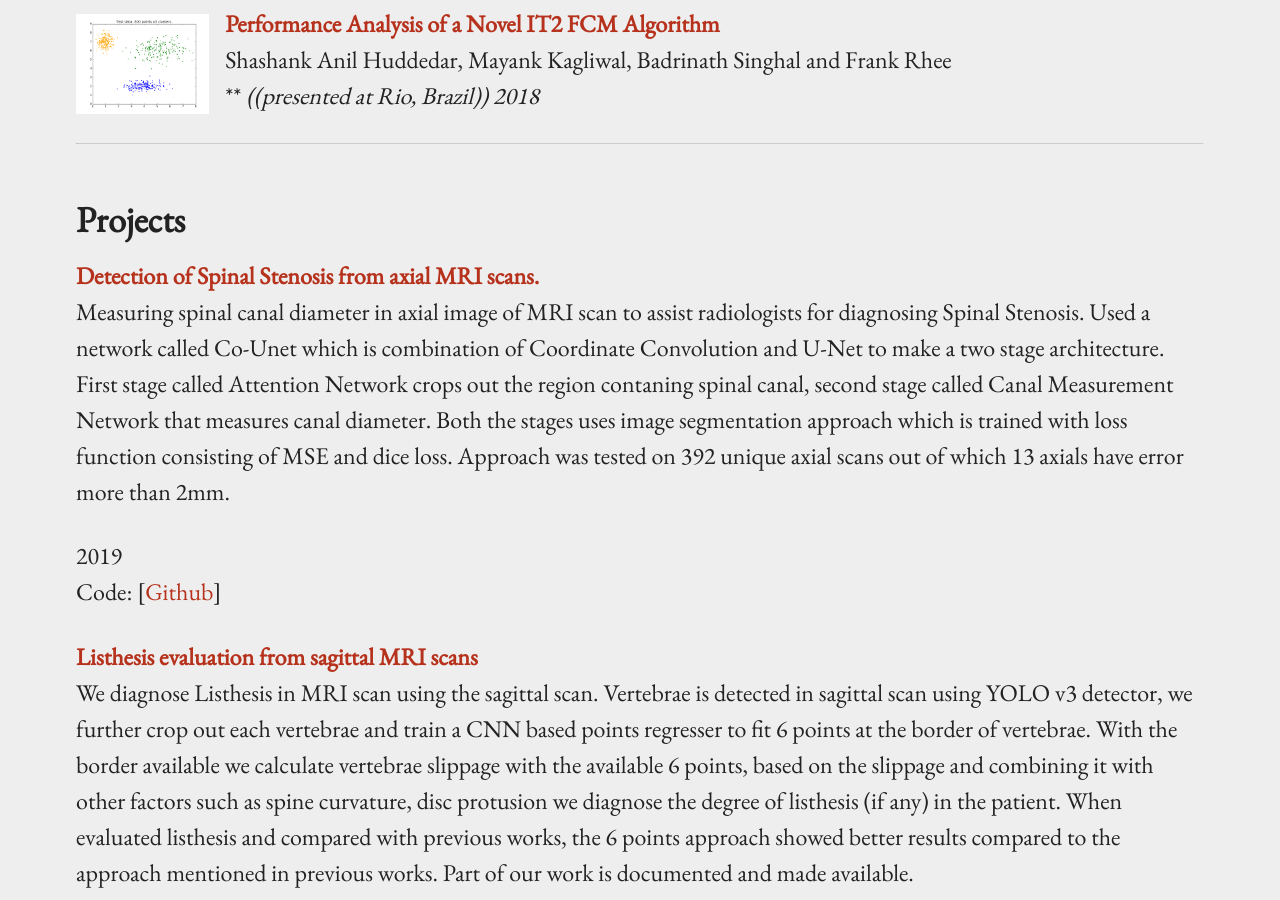
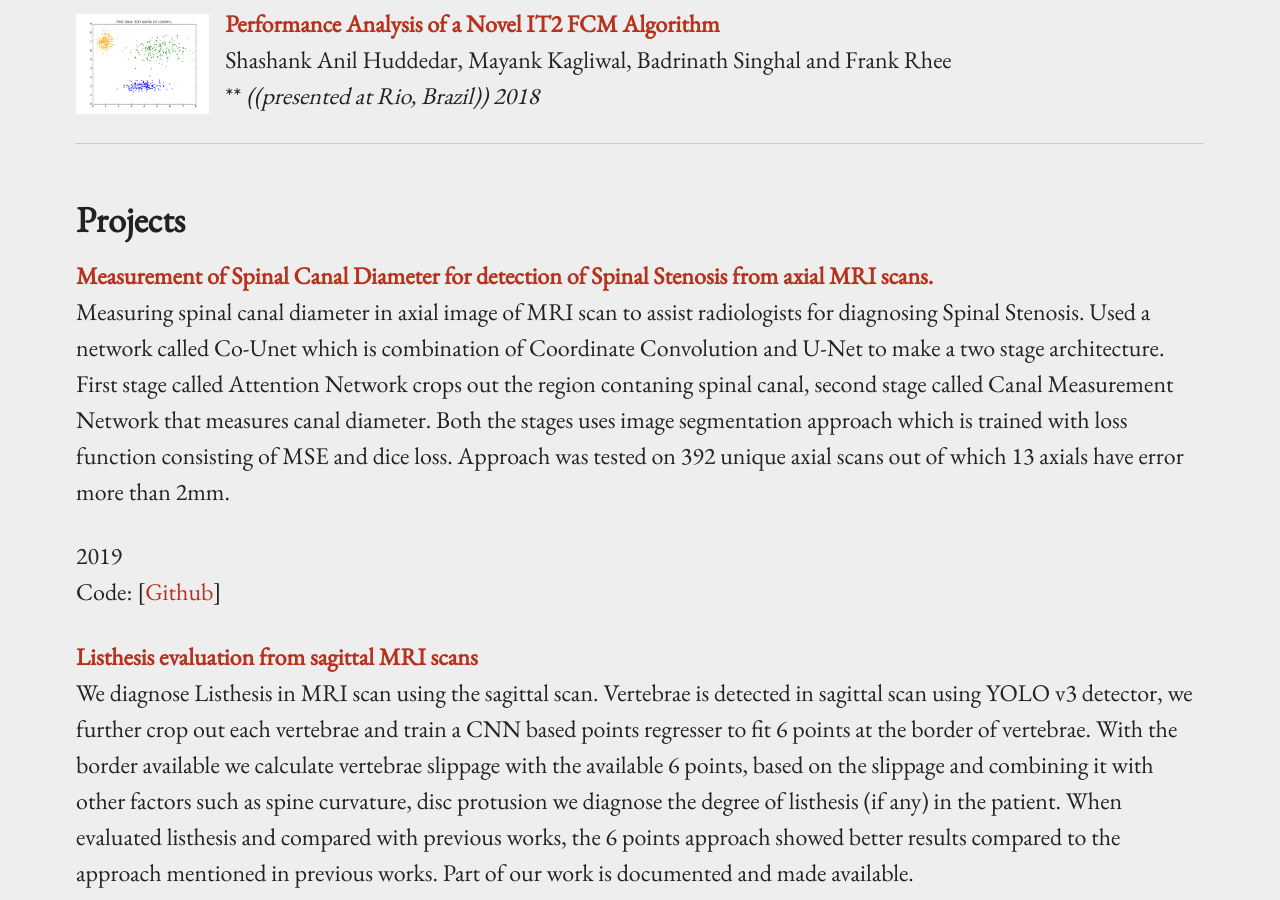
Before and after one commit to BadrinathS/BadrinathS.github.io, a Jekyll site: the page built from research.md, in a window 1280 px wide and 900 px high, scrolled down 491 px. Built offline with Jekyll 4.4.1, drawn with Linux system fonts in a browser that asks for light colours.

Commit message:
Update research.md

```diff
--- a/research.md
+++ b/research.md
@@ -44,7 +44,7 @@ pubs:
 
 projects:
 
-    - title:   "Detection of Spinal Stenosis from axial MRI scans."
+    - title:   "Measurement of Spinal Canal Diameter for detection of Spinal Stenosis from axial MRI scans."
       about: "Measuring spinal canal diameter in axial image of MRI scan to assist radiologists for diagnosing Spinal Stenosis. Used a network called Co-Unet which is combination of Coordinate Convolution and U-Net to make a two stage architecture. First stage called Attention Network crops out the region contaning spinal canal, second stage called Canal Measurement Network that measures canal diameter. Both the stages uses image segmentation approach which is trained with loss function consisting of MSE and dice loss. Approach was tested on 392 unique axial scans out of which 13 axials have error more than 2mm."
     #  author:  "M. McFly, D. Kirk, L. Skywalker, H.J. Potter, I. Jones, H. Houdini"
     #  journal: "Transactions on Black Magic"
```
